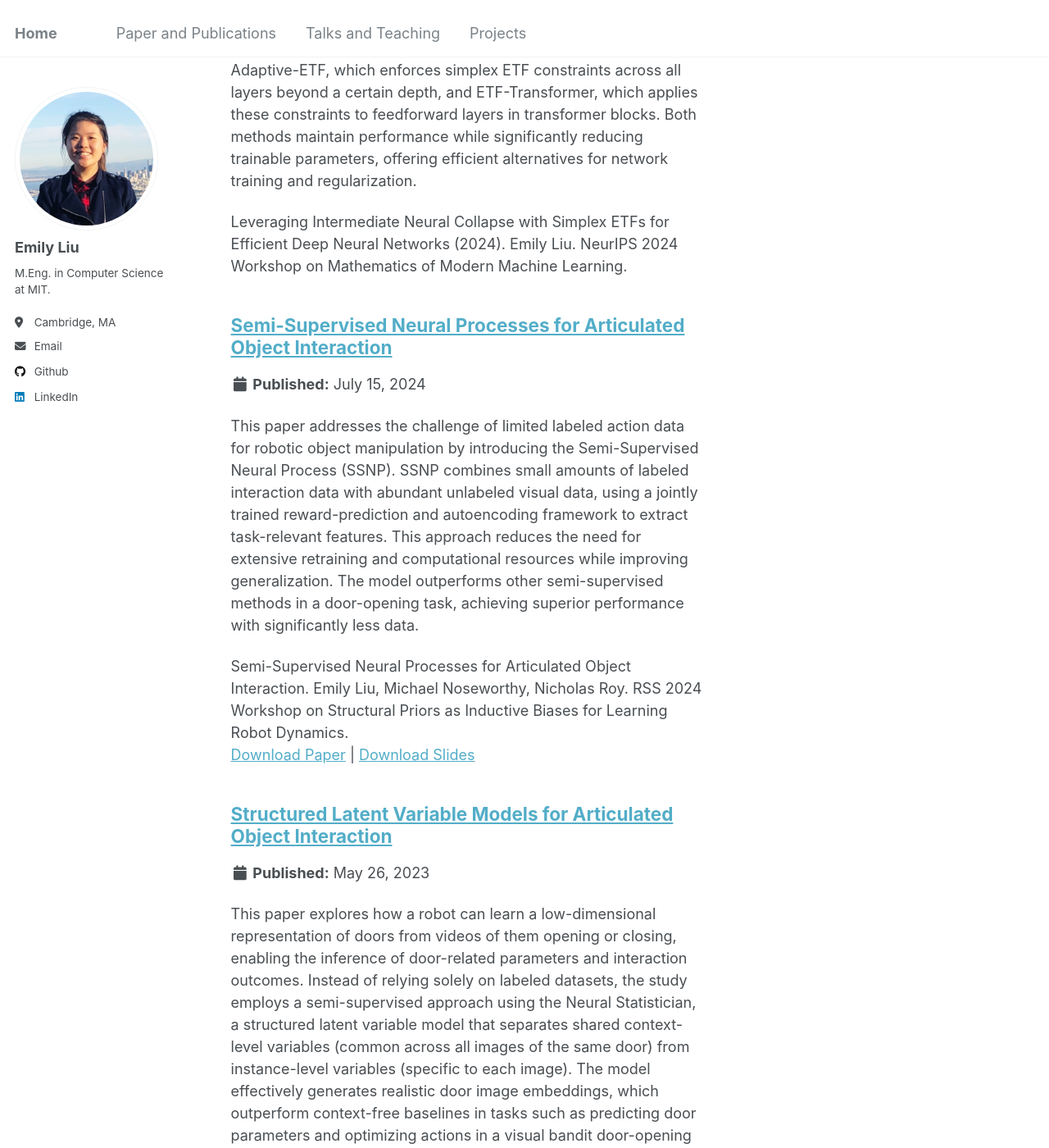
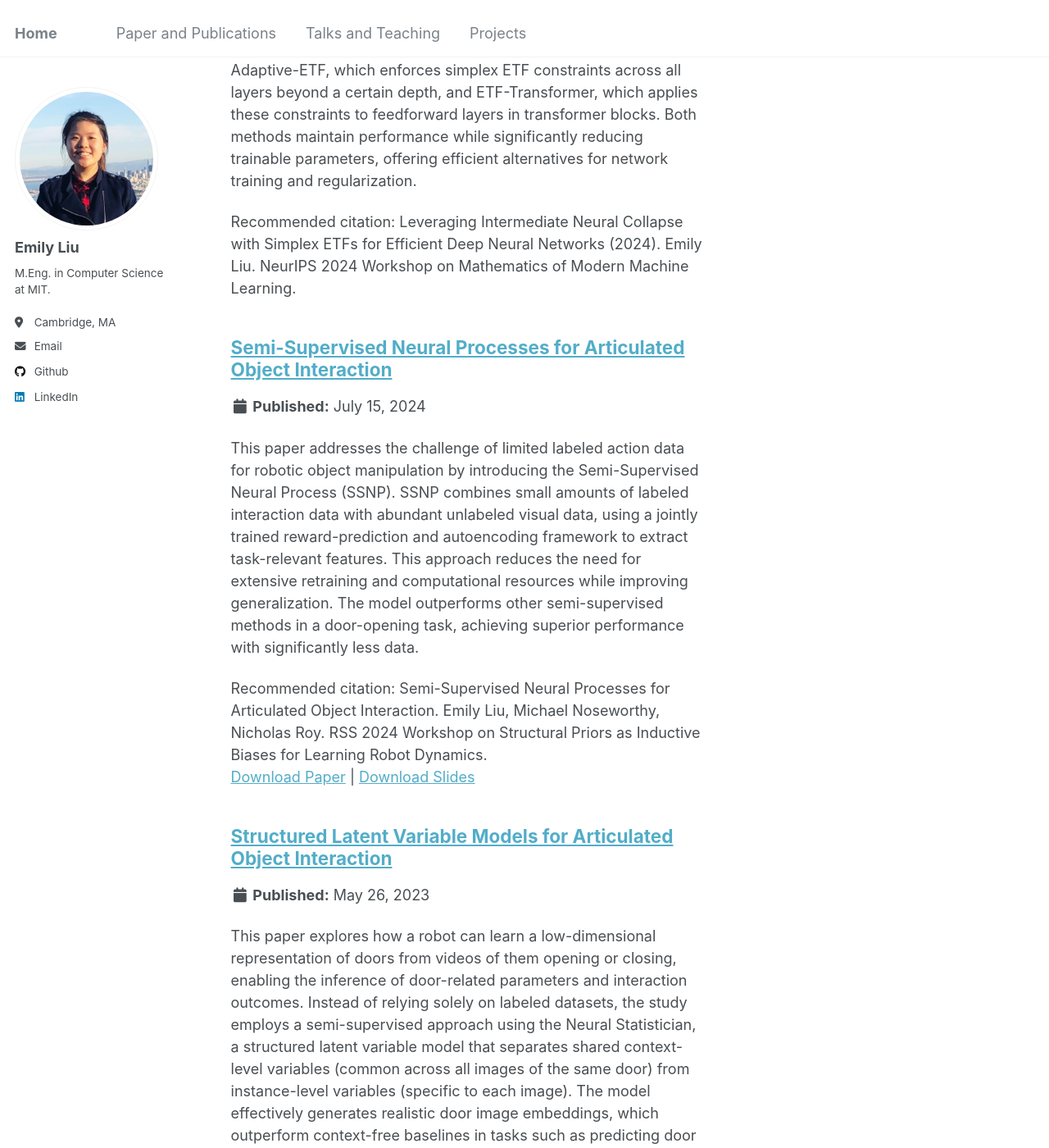
Before and after one commit to emilyzfliu/emilyzfliu.github.io, a Jekyll site: the page built from _pages/publications.html, in a window 1280 px wide and 1400 px high, scrolled down 586 px. Shown: the whole window at 82% size. Built offline with Jekyll 4.4.1, drawn with Linux system fonts in a browser that asks for light colours; some of the changed text lies outside the part shown.

Commit message:
add citation format

```diff
--- a/_includes/archive-single.html
+++ b/_includes/archive-single.html
@@ -54,13 +54,13 @@
     {% endif %}
 
     {% if post.citation and post.paperurl and post.slidesurl %}
-      <p>{{ post.citation }}<br /><a href="{{ post.paperurl }}">Download Paper</a> | <a href="{{ post.slidesurl }}">Download Slides</a></p>
+      <p>Recommended citation: {{ post.citation }}<br /><a href="{{ post.paperurl }}">Download Paper</a> | <a href="{{ post.slidesurl }}">Download Slides</a></p>
     {% elsif post.citation and post.paperurl %}
-      <p>{{ post.citation }}<br /><a href="{{ post.paperurl }}">Download Paper</a></p>
+      <p>Recommended citation: {{ post.citation }}<br /><a href="{{ post.paperurl }}">Download Paper</a></p>
     {% elsif post.citation and post.slidesurl %}
-      <p>{{ post.citation }}<br /><a href="{{ post.slidesurl }}">Download Slides</a></p>
+      <p>Recommended citation: {{ post.citation }}<br /><a href="{{ post.slidesurl }}">Download Slides</a></p>
     {% elsif post.citation %}
-      <p>{{ post.citation }}</p>
+      <p>Recommended citation: {{ post.citation }}</p>
     {% elsif post.paperurl %}
       <p><a href=" {{ post.paperurl }} ">Download Paper</a></p>
     {% elsif post.slidesurl %}
```
